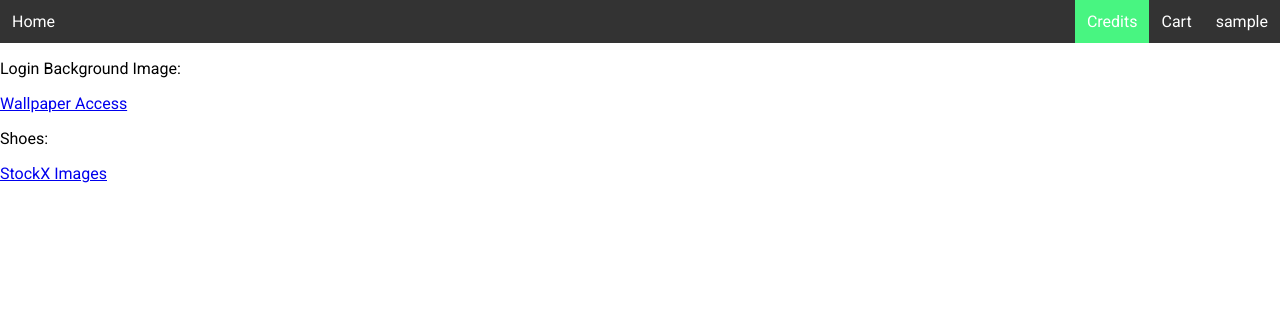
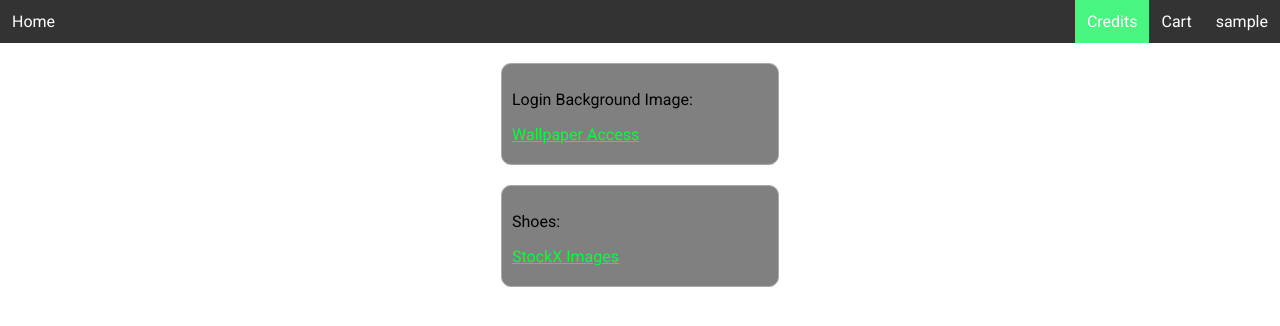
Before and after one commit to neerajgu/sneakerseeker, a PHP site: page /credits.php in a window 1280 px wide. Shown: the top 326 px of the page. Run offline with PHP 8.4, Linux system fonts and the light colour scheme; the visitor is signed in with stand-in values (Sample User, id 1); some libraries are stand-ins or nearby versions.

Commit message:
added (BASIC) credits styling

```diff
--- a/SS_1a/styles/store.css
+++ b/SS_1a/styles/store.css
@@ -228,3 +228,19 @@ html {
         opacity: 0;
     }
 }
+
+.creditBox {
+  overflow: hidden;
+  margin: auto;
+  margin-top: 20px;
+  padding: 10px;
+  width: 20%;
+  height: 10%;
+  background-color: gray;
+  border: 1px solid darkgray;
+  border-radius: 10px;
+}
+
+.creditBox a {
+  color: #00ff38;
+}
```
